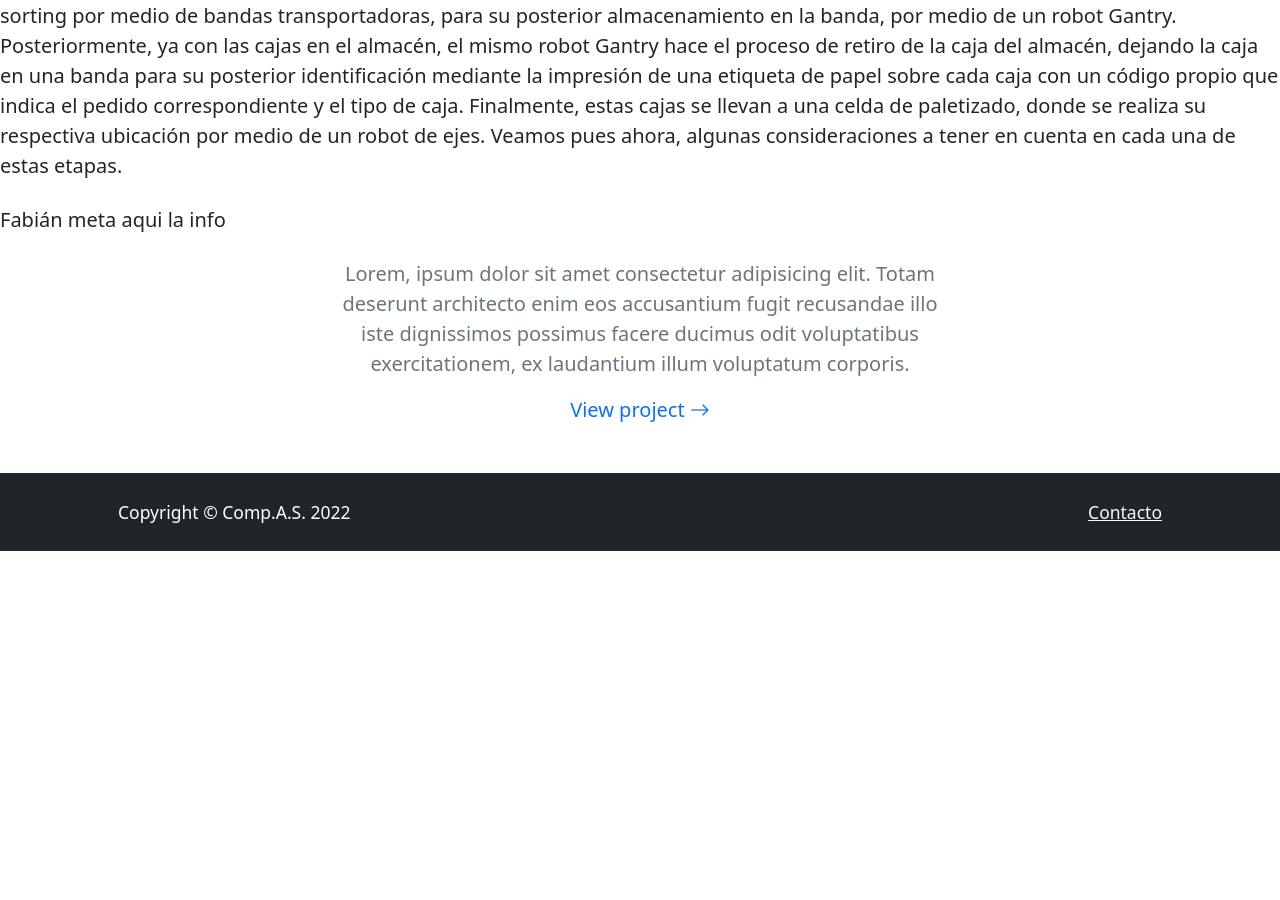
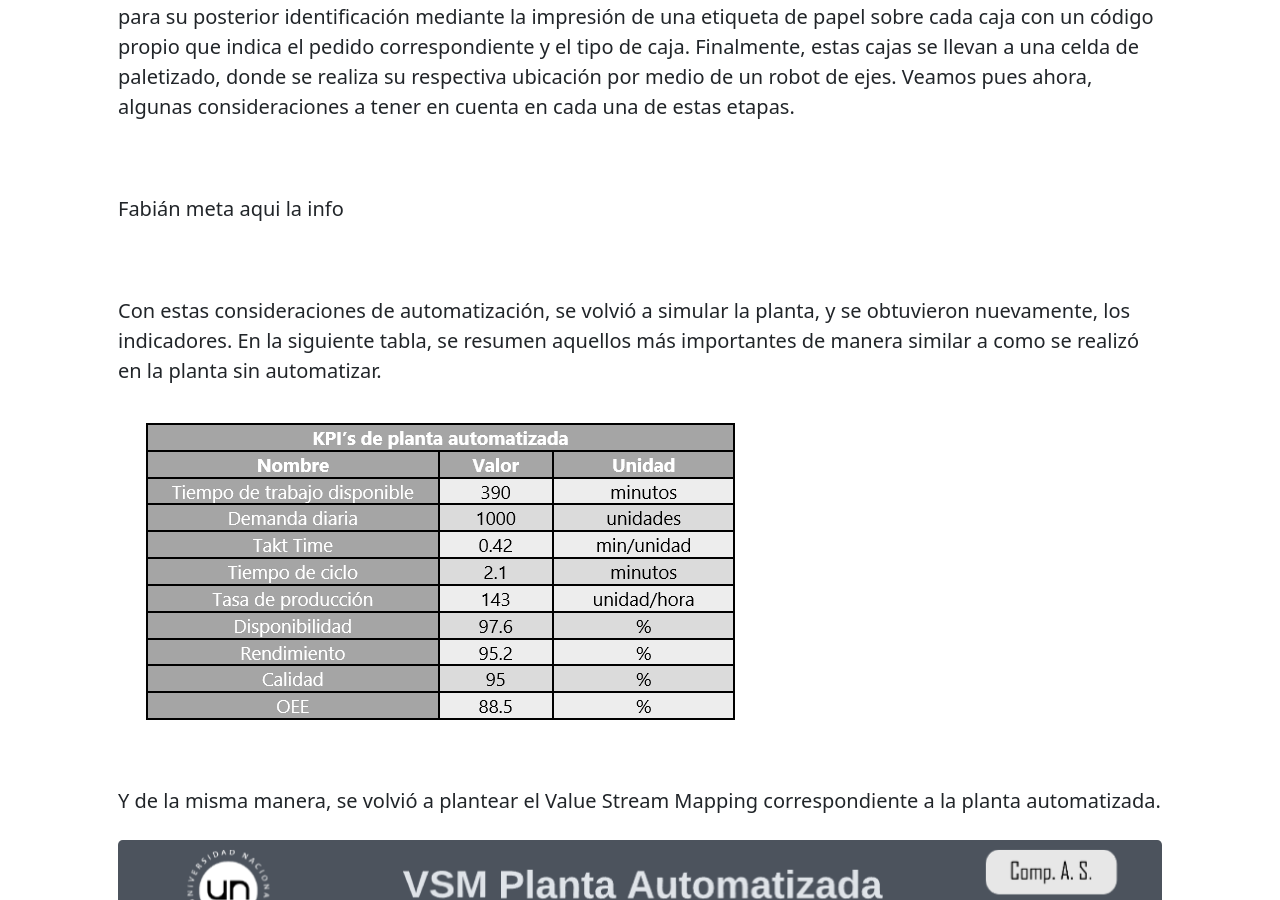
Before and after one commit to APM-GLSV/Comp.A.S, a Jekyll site: the page built from pages/modulos/gestion_prod_auto.html, in a window 1280 px wide and 900 px high, scrolled down 5121 px. Built offline with Jekyll 4.4.1, drawn with Linux system fonts in a browser that asks for light colours; before the commit the page ends 5672 px from its top, so only the background shows below that; some of the changed text lies outside the part shown.

Commit message:
UpdateAutoandRobot

```diff
--- a/pages/modulos/celda_robotizada.html
+++ b/pages/modulos/celda_robotizada.html
@@ -70,6 +70,12 @@ layout: default
 <li>Soporte para pallet</li>
 <li>Gripper</li>
 </ul>
+<h2> Simulación de la celda de manufactura robotizada </h2>
+<div class="col-12">
+    <video width="80%" height="320" controls>
+    <source src="{{ site.baseurl }}/images/VideoRS.mp4" type="video/mp4" alt="...">
+</video>
+</div>
 
             <h2> Ciclo útil de la celda de manufactura. </h2>
             <h2> Evaluación de riesgos y peligros. </h2>
--- a/pages/modulos/gestion_prod_auto.html
+++ b/pages/modulos/gestion_prod_auto.html
@@ -12,7 +12,7 @@ layout: default
                 </div>
             </div>
         </div>
-        <div class="row gx-5">
+        <div class="row gx-5 justify-content-center">
             <div class="col-12"><img class="img-fluid rounded-3 mb-5" src="{{ site.baseurl }}/images/ProductionManagement1.jpg" alt="..." /></div>
             <section class="mb-5">
                 <h2 class="fw-bolder">Planta sin automatizar</h2>
@@ -39,21 +39,31 @@ layout: default
                 <p class="fs-5 mb-4"> Observando estos indicadores pueden detallar algunos de los problemas de la planta, que la solución de automatización propuesta debe intentar resolver. En primer lugar, los tiempos de espera de cada una de las estaciones de trabajo, son muy elevados, lo que afecta el rendimiento de la planta, y por la tanto los KPI’s. De igual manera, la estación de retiro tiene un porcentaje alto de bloqueo, debido a bien sea la falta de cajas, o fallas en el proceso. Y en cuanto a fallas, el proceso de identificación que es totalmente manual, presenta un porcentaje bastante alto de falla. Todas estas consideraciones, son importantes, y se tuvieron en cuenta en el momento de formular la propuesta de automatización. Y usando estos mismos datos obtenidos en la automatización, se hace un resumen de los KPI's importantes, y se realiza el cálculo del OEE, estos resultados se muestran en la siguiente tabla.
                 </p>
             </section>
+            <section class="mb-5">
             <div class="col-12"><img class="img-fluid rounded-3 mb-5" src="{{site.baseurl}}/images/OEE_SinAuto.png" alt="..." /></div>
                 <p class="fs-5 mb-4"> Finalmente, se muestra el VSM que resume de buena manera, la operación de la planta sin automatizar, así como los indicadores importantes para la producción y los tiempos.
                 </p>
             </section>
+            <section class="mb-5">
             <div class="col-12"><img class="img-fluid rounded-3 mb-5" src="{{ site.baseurl }}/images/VSM_SinAuto.png" alt="..." /></div>
             <h2 class="fw-bolder">Planta automatizada</h2>
             <h3 class="fw-bolder">Modificaciones en las estaciones</h3>
             <p class="fs-5 mb-4"> Analizando los distintos cuellos de botella en la solución sin automatizar. Como se pudo ver, tenemos dos etapas y cada etapa tiene asociada procesos para completarse, en la etapa de almacenamiento se comienza con la respectiva recolección de la caja, un proceso de sorting por medio de bandas transportadoras, para su posterior almacenamiento en la banda, por medio de un robot Gantry. Posteriormente, ya con las cajas en el almacén, el mismo robot Gantry hace el proceso de retiro de la caja del almacén, dejando la caja en una banda para su posterior identificación mediante la impresión de una etiqueta de papel sobre cada caja con un código propio que indica el pedido correspondiente y el tipo de caja. Finalmente, estas cajas se llevan a una celda de paletizado, donde se realiza su respectiva ubicación por medio de un robot de  ejes. Veamos pues ahora, algunas consideraciones a tener en cuenta en cada una de estas etapas.  </p>
+        </section>
+        <section class="mb-5">
             <p class="fs-5 mb-4">Fabián meta aqui la info </p>
-
+        </section>
+        <section class="mb-5">
+            <p class="fs-5 mb-4"> Con estas consideraciones de automatización, se volvió a simular la planta, y se obtuvieron nuevamente, los indicadores. En la siguiente tabla, se resumen aquellos más importantes de manera similar a como se realizó en la planta sin automatizar. </p>
+            <div class="col-12"><img class="img-fluid rounded-3 mb-5" src="{{site.baseurl}}/images/OEE_Auto.png" alt="..." /></div>
+            <p class="fs-5 mb-4"> Y de la misma manera, se volvió a plantear el Value Stream Mapping correspondiente a la planta automatizada. </p>
+            <div class="col-12"><img class="img-fluid rounded-3 mb-5" src="{{ site.baseurl }}/images/VSM_Auto.png" alt="..." /></div>
+        </section>
         </div>
         <div class="row gx-5 justify-content-center">
             <div class="col-lg-6">
                 <div class="text-center mb-5">
-                    <p class="lead fw-normal text-muted">Lorem, ipsum dolor sit amet consectetur adipisicing elit. Totam deserunt architecto enim eos accusantium fugit recusandae illo iste dignissimos possimus facere ducimus odit voluptatibus exercitationem, ex laudantium illum voluptatum corporis.</p>
+                    <p class="lead fw-normal text-muted">Con esta propuesta de automatización explicada en este módulo, y como se gestionaron los procesos, le invitamos a continaur recorriendo la página.</p>
                     <a class="text-decoration-none" href="#!">
                         View project
                         <i class="bi-arrow-right"></i>
@@ -63,5 +73,3 @@ layout: default
         </div>
     </div>
 </section>
-    </div>
-</section>
```
Also changed, not shown: images/OEE_Auto.png (added), 1 other file.
